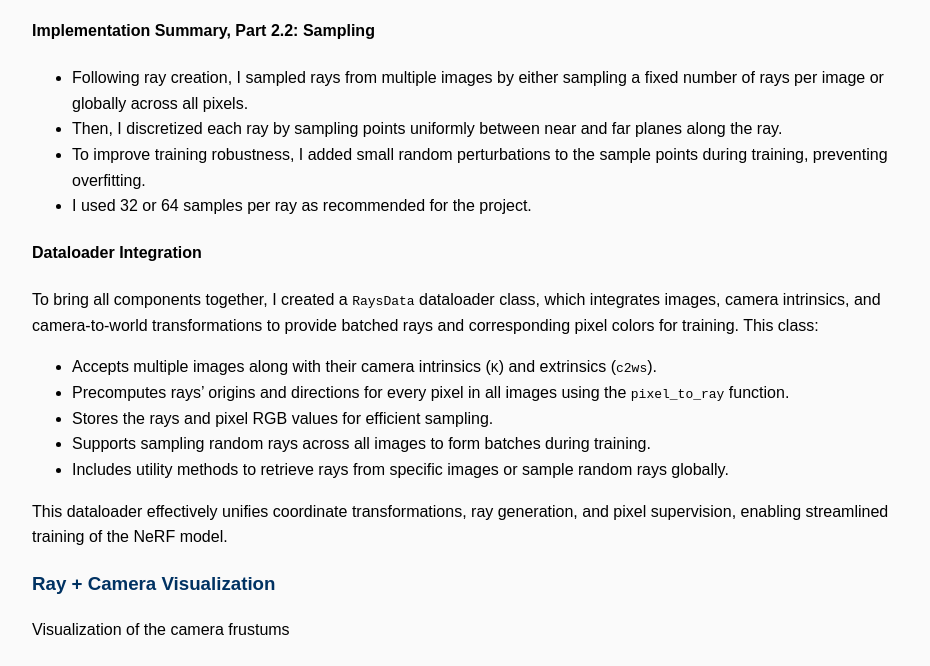
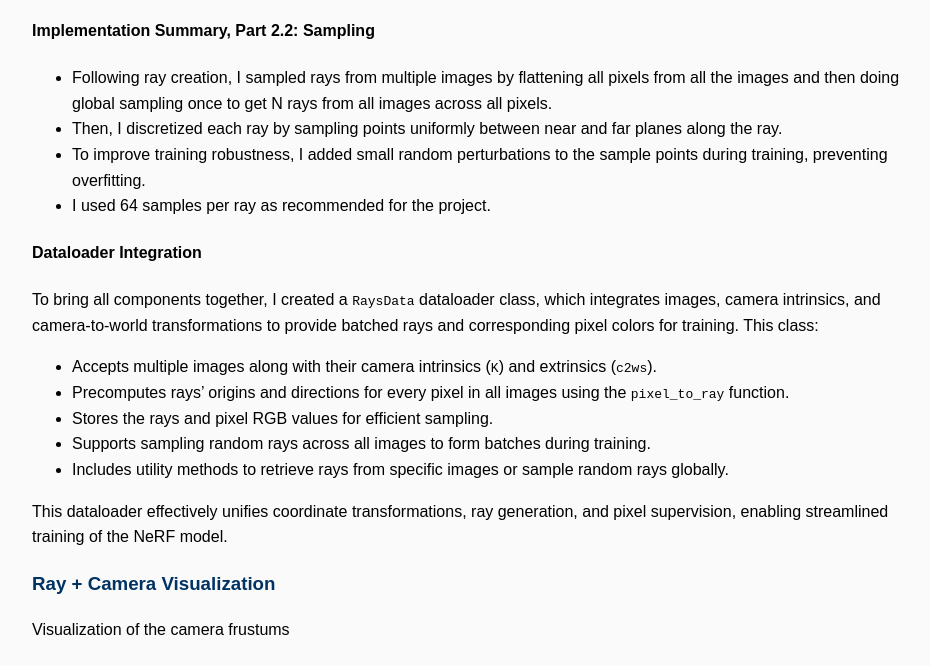
Before and after one commit to Zazmi2/Zazmi2.github.io, a plain HTML site: page 4/index.html in a window 1280 px wide. Shown: the part 10079-10745 px from the top of the page, without its empty margins (158-1088 px from the left). Drawn offline with Linux system fonts and the light colour scheme; grey boxes are pictures that could not be loaded.

Commit message:
project 4

```diff
--- a/4/index.html
+++ b/4/index.html
@@ -207,10 +207,10 @@ wider layers produces the most accurate reconstructions.
 
 <h4>Implementation Summary, Part 2.2: Sampling</h4>
 <ul>
-    <li>Following ray creation, I sampled rays from multiple images by either sampling a fixed number of rays per image or globally across all pixels.</li>
+    <li>Following ray creation, I sampled rays from multiple images by flattening all pixels from all the images and then doing global sampling once to get N rays from all images across all pixels.</li>
     <li>Then, I discretized each ray by sampling points uniformly between near and far planes along the ray.</li>
     <li>To improve training robustness, I added small random perturbations to the sample points during training, preventing overfitting.</li>
-    <li>I used 32 or 64 samples per ray as recommended for the project.</li>
+    <li>I used 64 samples per ray as recommended for the project.</li>
 </ul>
 
 <h4>Dataloader Integration</h4>
@@ -322,7 +322,7 @@ wider layers produces the most accurate reconstructions.
 <img src="outputimgs/novel_view (6).gif">
 
 <h3>Discussion</h3>
-<p>There were a lot of challenges I faced with my dataset. The celsius can wasn't as visibile but you can kind of see it in the video. For future use, I would use a different object, something that stands out more. Getting better captures of the object would've greatly improved the NeRF as well.</p>
+<p>There were a lot of challenges I faced with my dataset. The celsius can wasn't as visible but you can kind of see it in the video. For future use, I would use a different object, something that stands out more. Getting better captures of the object would've greatly improved the NeRF as well.</p>
 
 ---
 
```
